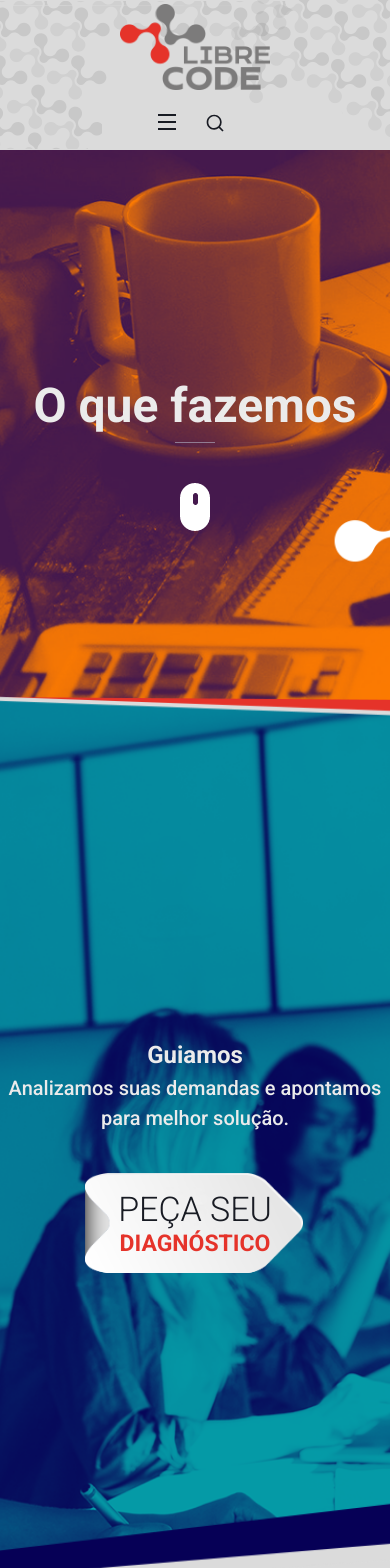
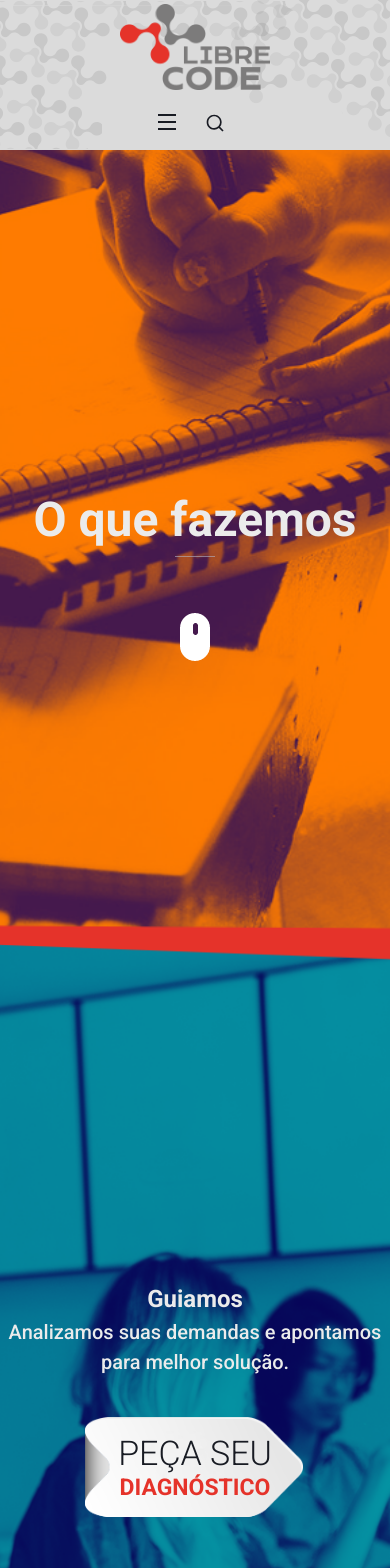
Before and after one commit to LibreCodeCoop/site, a Next.js app: page / in a window 390 px wide. Shown: the top 1568 px of the page. Built offline with nearby package versions, Linux system fonts and the light colour scheme.

Commit message:
fix responsive background sizes

```diff
--- a/src/pages/index.tsx
+++ b/src/pages/index.tsx
@@ -114,23 +114,23 @@ export default function Home({ data }: HomeProps) {
       <Flex
         bgImage={data.image}
         bgSize="cover"
-        h="600px"
+        h="100vh"
         bgRepeat="no-repeat"
-        bgPos="left center"
+        bgPos={{ base: "center", xl: "bottom center" }}
         zIndex="-1"
         justify="center"
         align="center"
         direction="column"
       >
         <Text
-          fontSize={["5xl", "8xl"]}
+          fontSize={["5xl", "9xl"]}
           color={data.title.font_color}
           fontWeight="bold"
         >
           {data.title.name}
         </Text>
         <Divider w="40px" />
-        <Icon mt="10" as={MouseScroll} fontSize="5xl" />
+        <Icon mt={{ base: "14", lg: "24" }} as={MouseScroll} fontSize="5xl" />
       </Flex>
 
       {data.sections.map((section, index) => (
@@ -140,7 +140,8 @@ export default function Home({ data }: HomeProps) {
           key={`${section.title.name}-${index}`}
           bgImage={section.image}
           bgSize="cover"
-          h="950px"
+          minH="950px"
+          h="100vh"
           bgRepeat="no-repeat"
           bgPos="top center"
           zIndex={index}
```
